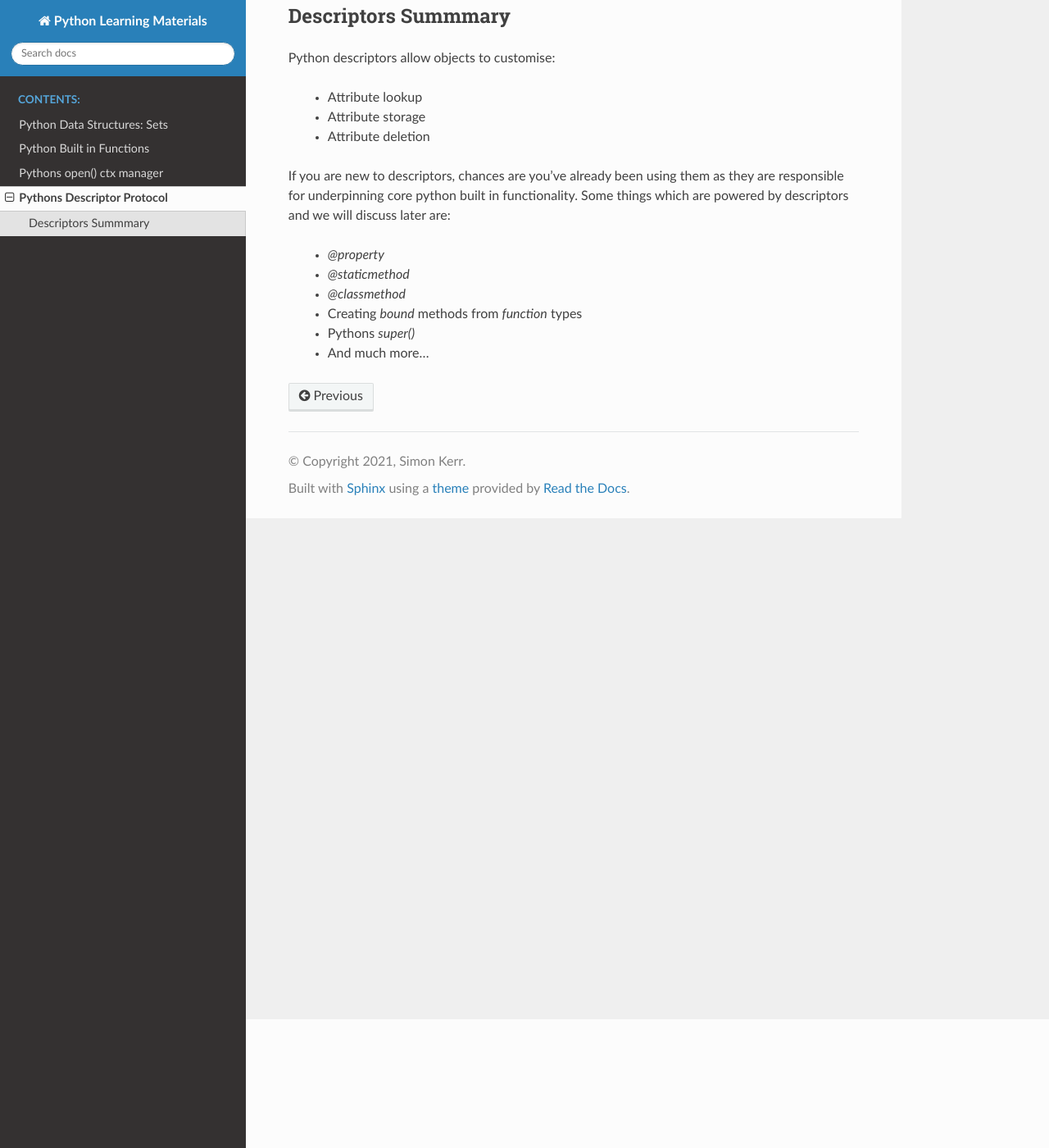
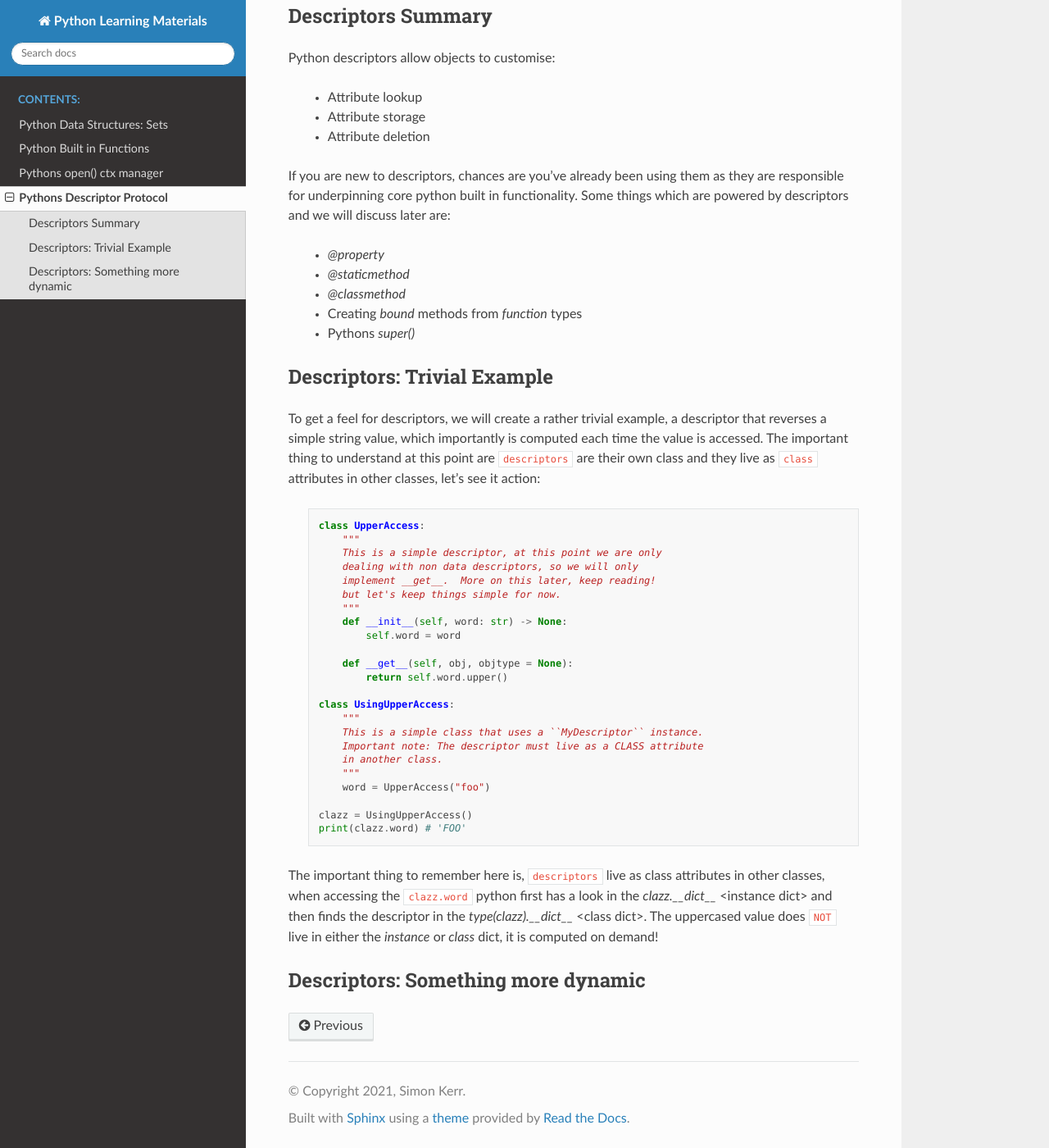
Before and after one commit to symonk/pydocs, a Sphinx documentation site: the page built from docs/source/descriptor_protocol.rst, in a window 1280 px wide and 1400 px high, scrolled down 157 px. Shown: the whole window at 82% size. Built offline with Sphinx 7.4.7 and the Read the Docs theme 2.0.0, drawn with Linux system fonts in a browser that asks for light colours.

Commit message:
descriptors: a basic primer of non data descriptors

```diff
--- a/docs/source/descriptor_protocol.rst
+++ b/docs/source/descriptor_protocol.rst
@@ -1,21 +1,64 @@
 Pythons Descriptor Protocol
 ===========================
 
-Descriptors Summmary
+Descriptors Summary
 ---------------------
 Python descriptors allow objects to customise:
 
-    - Attribute lookup
-    - Attribute storage
-    - Attribute deletion
+    * Attribute lookup
+    * Attribute storage
+    * Attribute deletion
 
 If you are new to descriptors, chances are you've already been using them
 as they are responsible for underpinning core python built in functionality.
 Some things which are powered by descriptors and we will discuss later are:
 
-    - `@property`
-    - `@staticmethod`
-    - `@classmethod`
-    - Creating `bound` methods from `function` types
-    - Pythons `super()`
-    - And much more...
+    * `@property`
+    * `@staticmethod`
+    * `@classmethod`
+    * Creating `bound` methods from `function` types
+    * Pythons `super()`
+
+Descriptors: Trivial Example
+-----------------------------
+
+To get a feel for descriptors, we will create a rather trivial example, a
+descriptor that reverses a simple string value, which importantly is computed
+each time the value is accessed.  The important thing to understand at this
+point are ``descriptors`` are their own class and they live as ``class``
+attributes in other classes, let's see it action:
+
+    .. code-block:: python
+
+
+        class UpperAccess:
+            """
+            This is a simple descriptor, at this point we are only
+            dealing with non data descriptors, so we will only
+            implement __get__.  More on this later, keep reading!
+            but let's keep things simple for now.
+            """
+            def __init__(self, word: str) -> None:
+                self.word = word
+
+            def __get__(self, obj, objtype = None):
+                return self.word.upper()
+
+        class UsingUpperAccess:
+            """
+            This is a simple class that uses a ``MyDescriptor`` instance.
+            Important note: The descriptor must live as a CLASS attribute
+            in another class.
+            """
+            word = UpperAccess("foo")
+
+        clazz = UsingUpperAccess()
+        print(clazz.word) # 'FOO'
+
+The important thing to remember here is, ``descriptors`` live as class attributes
+in other classes, when accessing the ``clazz.word`` python first has a look
+in the `clazz.__dict__` <instance dict> and then finds the descriptor in the `type(clazz).__dict__` <class dict>.
+The uppercased value does ``NOT`` live in either the `instance` or `class` dict, it is computed on demand!
+
+Descriptors: Something more dynamic
+------------------------------------
```
